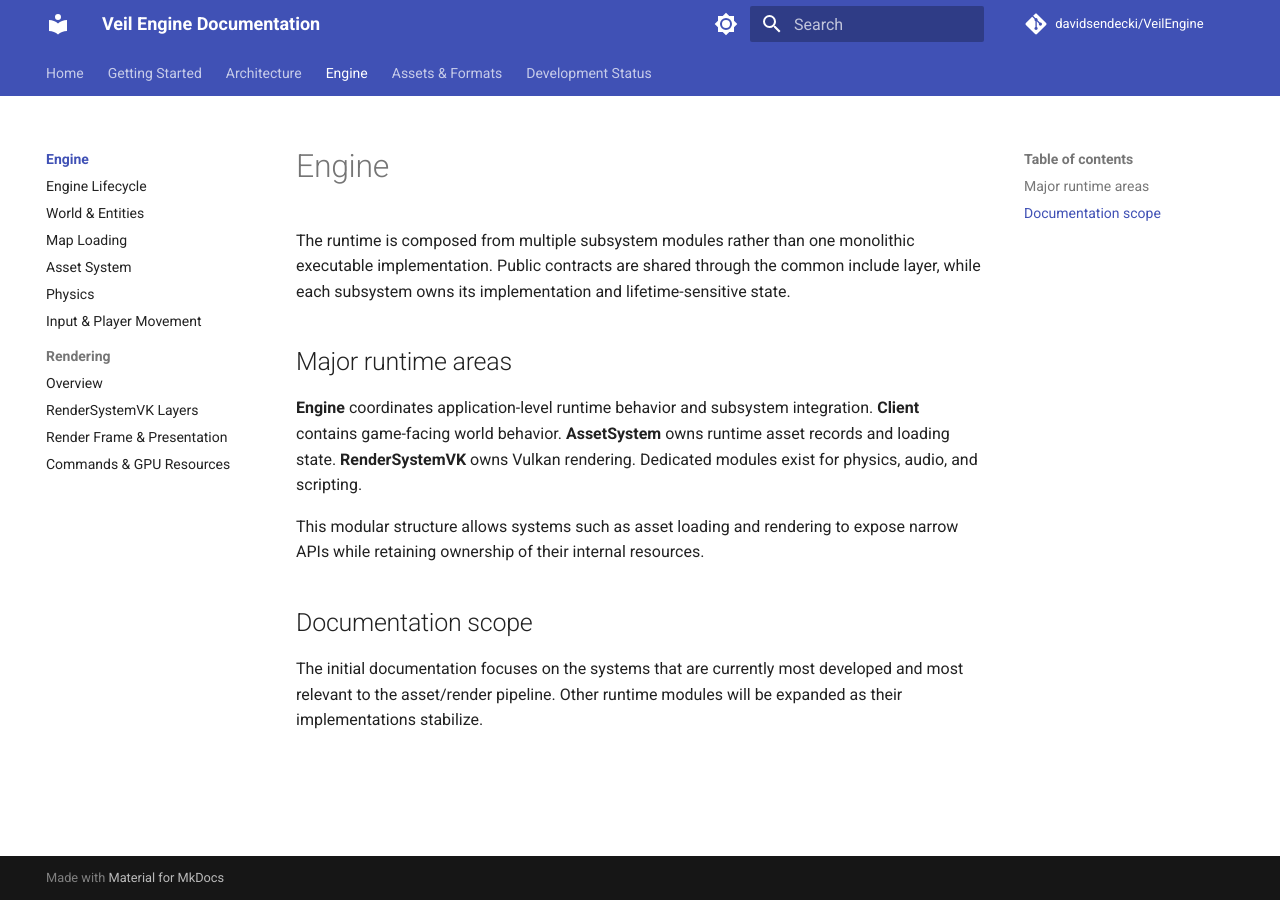
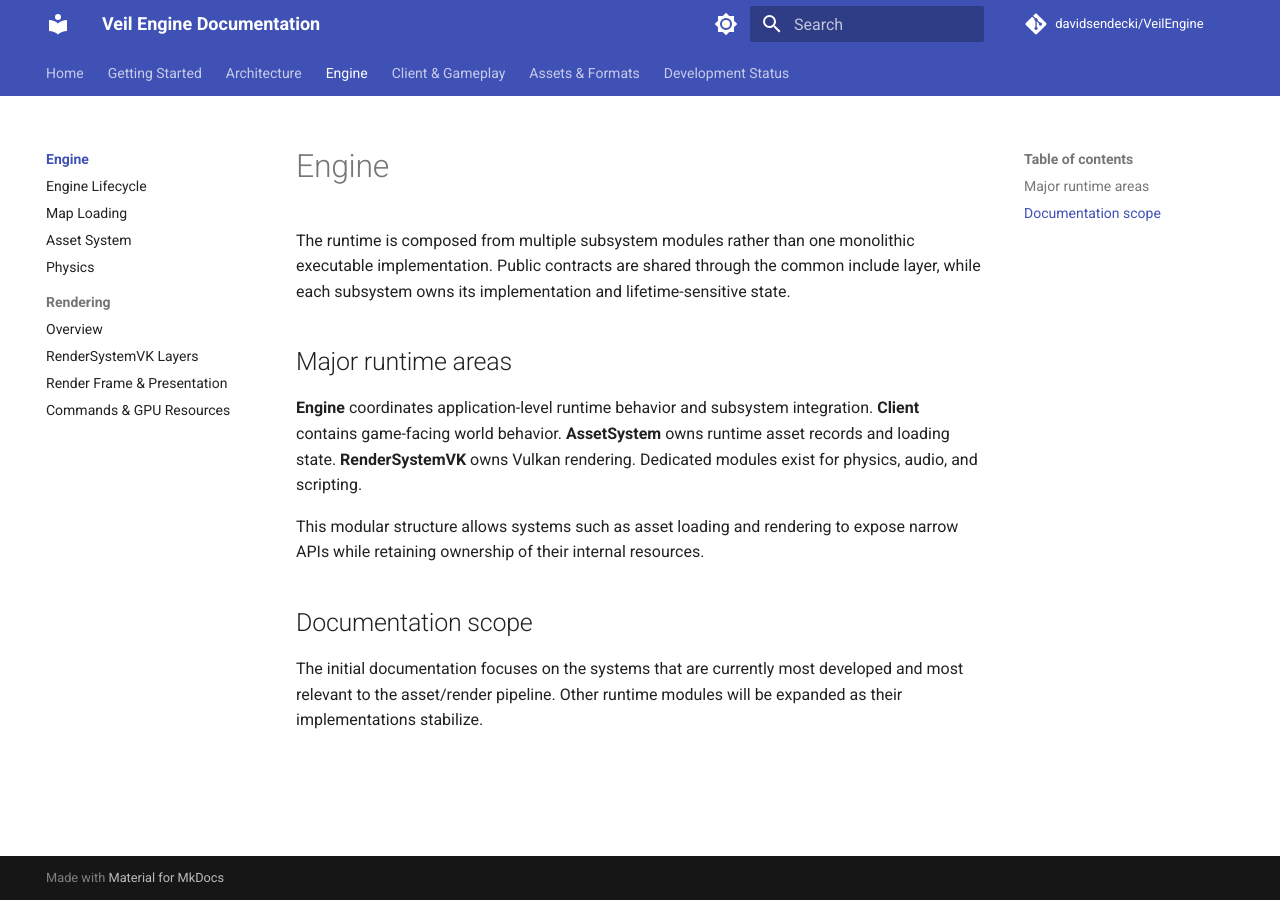
Before and after one commit to davidsendecki/VeilEngine-Doc, an MkDocs documentation site: the page built from docs/engine/index.md, in a window 1280 px wide. Built offline with MkDocs 1.6.1 and Material for MkDocs 9.7.7, drawn with Linux system fonts in a browser that asks for light colours; comment, search, counter and statistics services are not loaded; part of the change alters nothing that is shown.

Commit message:
Add client and gameplay documentation section

```diff
--- a/mkdocs.yml
+++ b/mkdocs.yml
@@ -45,16 +45,20 @@ nav:
   - Engine:
       - Overview: engine/index.md
       - Engine Lifecycle: engine/lifecycle.md
-      - World & Entities: engine/world-entities.md
       - Map Loading: engine/map-loading.md
       - Asset System: engine/asset-system.md
       - Physics: engine/physics.md
-      - Input & Player Movement: engine/input-movement.md
       - Rendering:
           - Overview: engine/rendering.md
           - RenderSystemVK Layers: engine/rendering-layers.md
           - Render Frame & Presentation: engine/render-frame.md
           - Commands & GPU Resources: engine/render-commands-resources.md
+  - Client & Gameplay:
+      - Overview: client/index.md
+      - Game Session & Rules: client/game-session.md
+      - World & Entities: engine/world-entities.md
+      - Entities, Components & Systems: client/entities-components.md
+      - Input & Player Movement: engine/input-movement.md
   - Assets & Formats:
       - Overview: assets/index.md
       - Materials & Shaders: assets/materials-shaders.md
```
